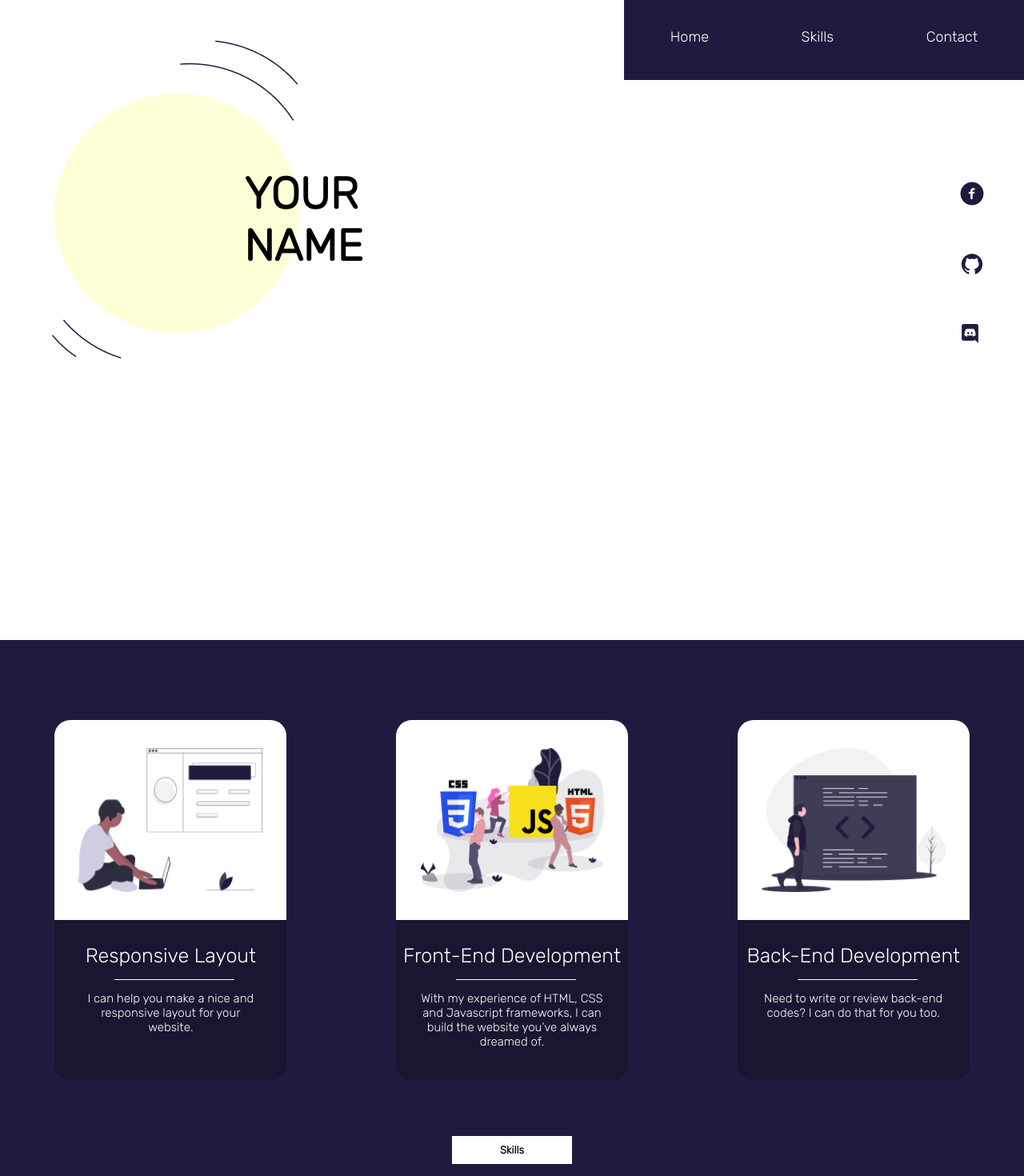
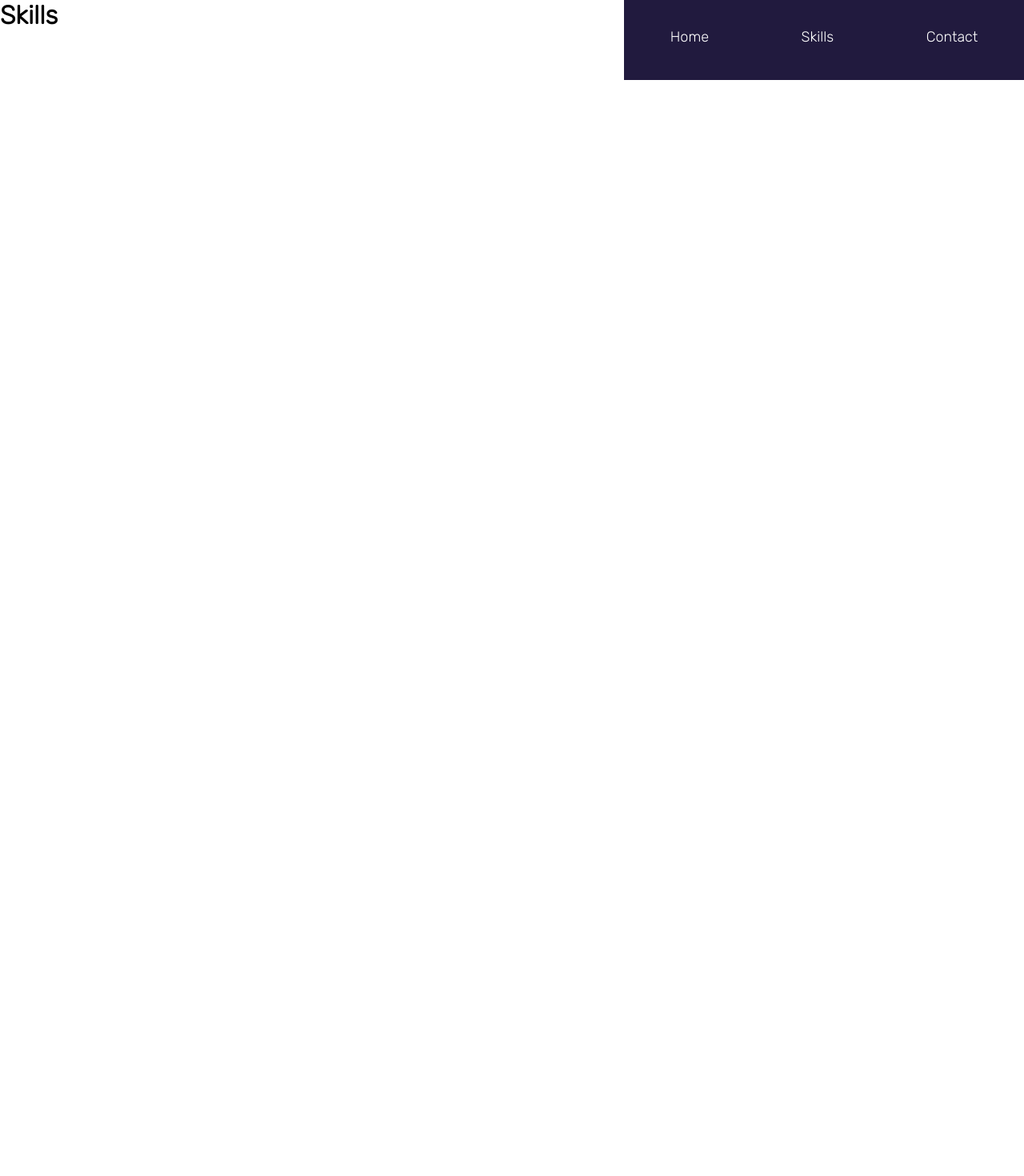
Before and after one commit to Amaru333/react-app-1, a React (Create React App) app: page /skills in a window 1280 px wide. Shown: the top 1470 px of the page at 80% size. After the commit the page ends 800 px from the top, so only its background shows below. Built offline with nearby package versions, Linux system fonts and the light colour scheme.

Commit message:
Added react router and separated homepage component

```diff
--- a/package.json
+++ b/package.json
@@ -8,6 +8,7 @@
     "@testing-library/user-event": "^12.5.0",
     "react": "^17.0.1",
     "react-dom": "^17.0.1",
+    "react-router-dom": "^5.2.0",
     "react-scripts": "4.0.1",
     "web-vitals": "^0.2.4"
   },
--- a/src/App.js
+++ b/src/App.js
@@ -1,29 +1,21 @@
 import './App.css';
+import { BrowserRouter as Router, Switch, Route } from 'react-router-dom';
+
+import Homepage from './homepage';
 import Navbar from './pages/navbar';
-import UserName from './pages/name';
-import Social from './pages/social_links';
-import About from './pages/aboutInfo';
-import SButton from './pages/SButton';
+import Skills from './skills';
 
 function App() {
-  const Fname="YOUR";
-  const Lname="NAME";
   return (
-    <div className="App">
-      <div className="FirstHalf">
+    <Router>
+      <div className="App">
         <Navbar />
-        <UserName Fname={Fname} Lname={Lname}/>
-        <Social />
+        <Switch>
+          <Route path="/" exact component={Homepage} />
+          <Route path="/skills" exact component={Skills} />
+        </Switch>
       </div>
-      <div className="SecondHalf">
-        <div className="infoCards">
-          <About className="card" image='responsive' title='Responsive Layout' info='I can help you make a nice and responsive layout for your website.'/>
-          <About className="card" image='front_end' title='Front-End Development' info='With my experience of HTML, CSS and Javascript frameworks, I can build the website you’ve always dreamed of.'/>
-          <About className="card" image='back_end' title='Back-End Development' info='Need to write or review back-end codes? I can do that for you too.'/>
-        </div>
-        <SButton value="Skills" />
-      </div>
-    </div>
+    </Router>
   );
 }
 
--- /dev/null
+++ b/src/homepage.js
@@ -0,0 +1,30 @@
+import './App.css';
+import Navbar from './pages/navbar';
+import UserName from './pages/name';
+import Social from './pages/social_links';
+import About from './pages/aboutInfo';
+import SButton from './pages/SButton';
+
+function Homepage() {
+    const Fname="YOUR";
+    const Lname="NAME";
+    return (
+      <div className="Homepage">
+        <div className="FirstHalf">
+
+          <UserName Fname={Fname} Lname={Lname}/>
+          <Social />
+        </div>
+        <div className="SecondHalf">
+          <div className="infoCards">
+            <About image='responsive' title='Responsive Layout' info='I can help you make a nice and responsive layout for your website.'/>
+            <About image='front_end' title='Front-End Development' info='With my experience of HTML, CSS and Javascript frameworks, I can build the website you’ve always dreamed of.'/>
+            <About image='back_end' title='Back-End Development' info='Need to write or review back-end codes? I can do that for you too.'/>
+          </div>
+          <SButton value="Skills" />
+        </div>
+      </div>
+    );
+  }
+
+  export default Homepage;
--- a/src/pages/navbar.js
+++ b/src/pages/navbar.js
@@ -1,13 +1,21 @@
 import '../style/home.css';
+import { Link } from 'react-router-dom';
 
 function Navbar() {
   return (
     <div className="Navbar">
       <nav class="navigation">
         <ul class="nav-links">
-          <li><a class="navlink" href="#">Home</a></li>
-          <li><a class="navlink" href="#">Skills</a></li>
-          <li><a class="navlink" href="#">Contact</a></li>
+          <Link to="/" style={{textDecoration: 'none'}}>
+            <li class="navlink">Home</li>
+          </Link>
+          <Link to="/skills">
+            <li class="navlink">Skills</li>
+          </Link>
+
+          <Link to="/contact">
+            <li class="navlink">Contact</li>
+          </Link>
         </ul>
       </nav>
     </div>
--- /dev/null
+++ b/src/skills.js
@@ -0,0 +1,11 @@
+import './App.css';
+
+function Skills() {
+  return (
+    <div className="Skills">
+        <h1>Skills</h1>
+    </div>
+  );
+}
+
+export default Skills;
--- a/src/style/home.css
+++ b/src/style/home.css
@@ -14,6 +14,7 @@
     text-align: center;
     padding-top: 35px;
     list-style: none;
+    text-decoration: none;
 }
 
 .navlink {
@@ -120,3 +121,8 @@
     border: 1px solid white;
     border-radius: 5px;
 }
+
+ul a {
+    color: none;
+    text-decoration: none;
+}
```
Also changed, not shown: 2 other files (tests, documents, lock files or other folders).
